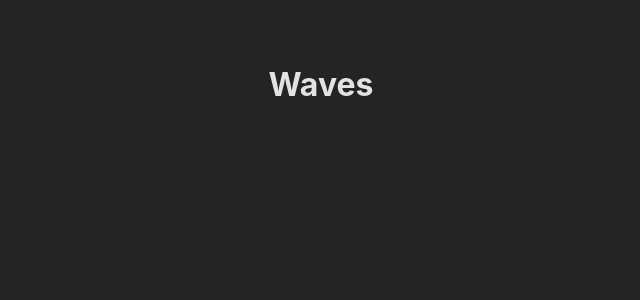
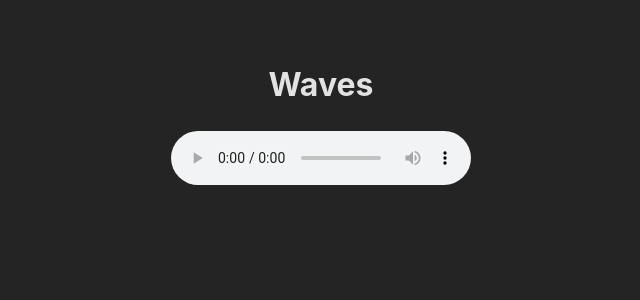
Before and after one commit to JayCodeGitHub/Waves, a React (Vite) app: page / in a window 1280 px wide. Shown: the top 300 px of the page, without its empty margins (319-959 px from the left). Built offline with nearby package versions, Linux system fonts and the light colour scheme.

Commit message:
Add simple audio player

```diff
--- a/src/App.tsx
+++ b/src/App.tsx
@@ -4,6 +4,7 @@ function App() {
   return (
     <div id="Wrapper">
       <h1>Waves</h1>
+      <audio src="/audio/1.mp3" controls />
     </div>
   );
 }
```
Also changed, not shown: 1 other file (tests, documents, lock files or other folders).
